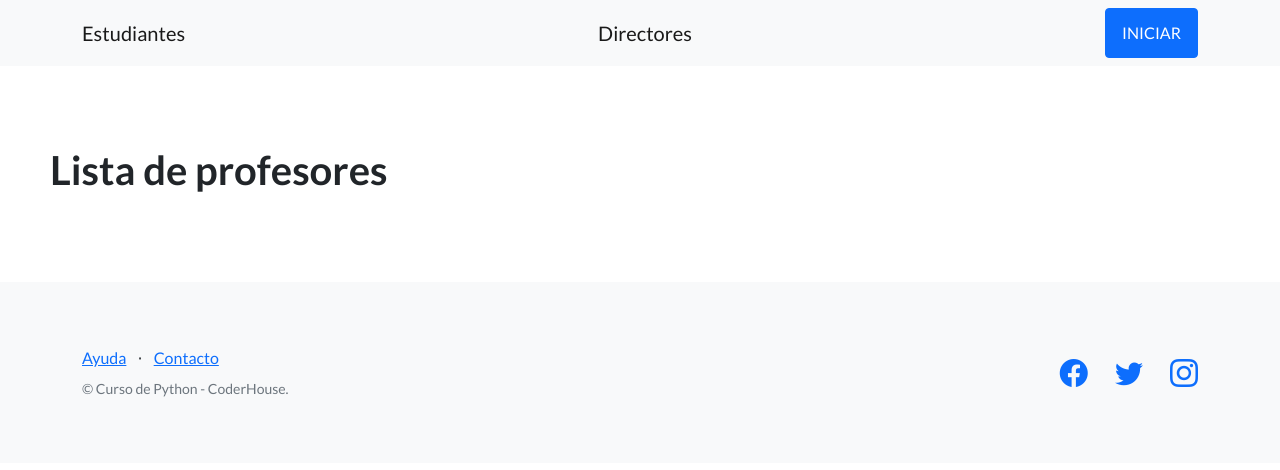
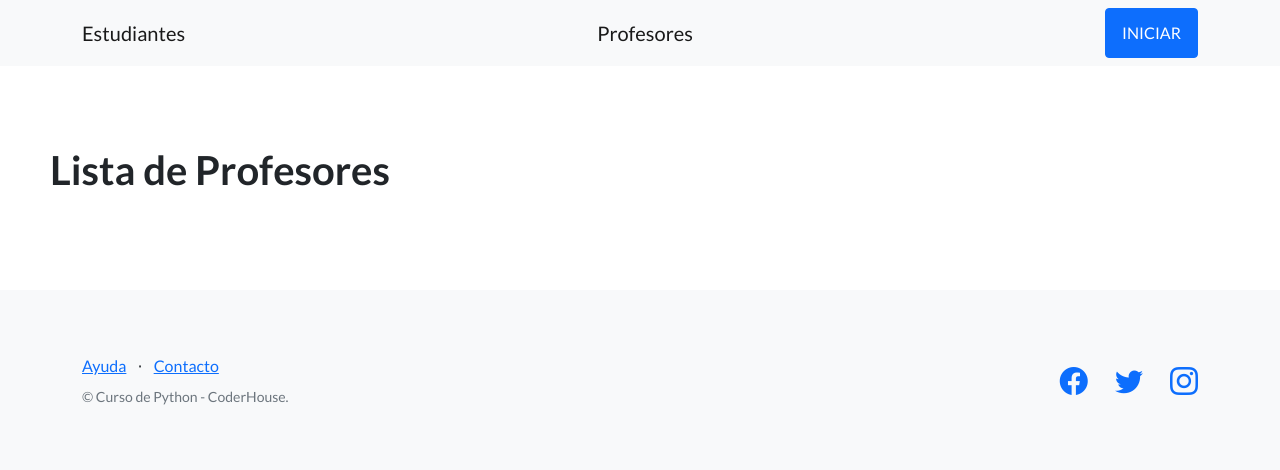
Before and after one commit to pedrorojasg/47635_django, a Django app: page /estudiantes/lista-profesores/ in a window 1280 px wide. Shown: the top 470 px of the page. Run offline with Django 4.2, Linux system fonts and the light colour scheme; data that the repository does not hold is empty; some libraries are stand-ins or nearby versions.

Commit message:
Agregada navegacion basica

```diff
--- a/estudiantes/templates/estudiantes/base.html
+++ b/estudiantes/templates/estudiantes/base.html
@@ -24,8 +24,8 @@
         <!-- Navigation-->
         <nav class="navbar navbar-light bg-light static-top">
             <div class="container">
-                <a class="navbar-brand" href="">Estudiantes</a>
-                <a class="navbar-brand" href="#!">Directores</a>
+                <a class="navbar-brand" href="{% url 'listar_alumnos' %}">Estudiantes</a>
+                <a class="navbar-brand" href="{% url 'listar_profesores' %}">Profesores</a>
                 <a class="btn btn-primary" href="#signup">INICIAR</a>
             </div>
         </nav>
--- a/estudiantes/templates/estudiantes/lista_profesores.html
+++ b/estudiantes/templates/estudiantes/lista_profesores.html
@@ -1,9 +1,10 @@
 {% extends "estudiantes/base.html" %}
 
 {% block contenido %}
-<section>
-  <div>
-    <h1>Lista de profesores</h1>
-  </div>
-</section>
+<h1>Lista de Profesores</h1>
+<ul>
+{% for profesor in profesores %}
+  <li>{{ profesor.apellido }}, {{ profesor.nombre }}</li>
+{% endfor %}
+</ul>
 {% endblock contenido %}
--- a/estudiantes/urls.py
+++ b/estudiantes/urls.py
@@ -4,7 +4,7 @@ from estudiantes.views import saludar, listar_estudiantes, listar_profesores
 
 
 urlpatterns = [
-    path('lista/', listar_estudiantes),
-    path('lista-profesores/', listar_profesores),
     path('saludar/', saludar),
+    path('lista-alumnos/', listar_estudiantes, name="listar_alumnos"),
+    path('lista-profesores/', listar_profesores, name="listar_profesores"),
 ]
--- a/estudiantes/views.py
+++ b/estudiantes/views.py
@@ -3,7 +3,7 @@ from datetime import datetime
 from django.shortcuts import render
 from django.http import HttpResponse
 
-from estudiantes.models import Estudiante
+from estudiantes.models import Estudiante, Profesor
 
 
 def saludar(request):
@@ -17,9 +17,16 @@ def listar_estudiantes(request):
     return render(
         request=request,
         template_name='estudiantes/lista_estudiantes.html',
-        context=contexto
+        context=contexto,
     )
 
 
 def listar_profesores(request):
-    return render(request=request, template_name='estudiantes/lista_profesores.html')
+    contexto = {
+        'profesores': Profesor.objects.all()
+    }
+    return render(
+        request=request,
+        template_name='estudiantes/lista_profesores.html',
+        context=contexto,
+    )
```
